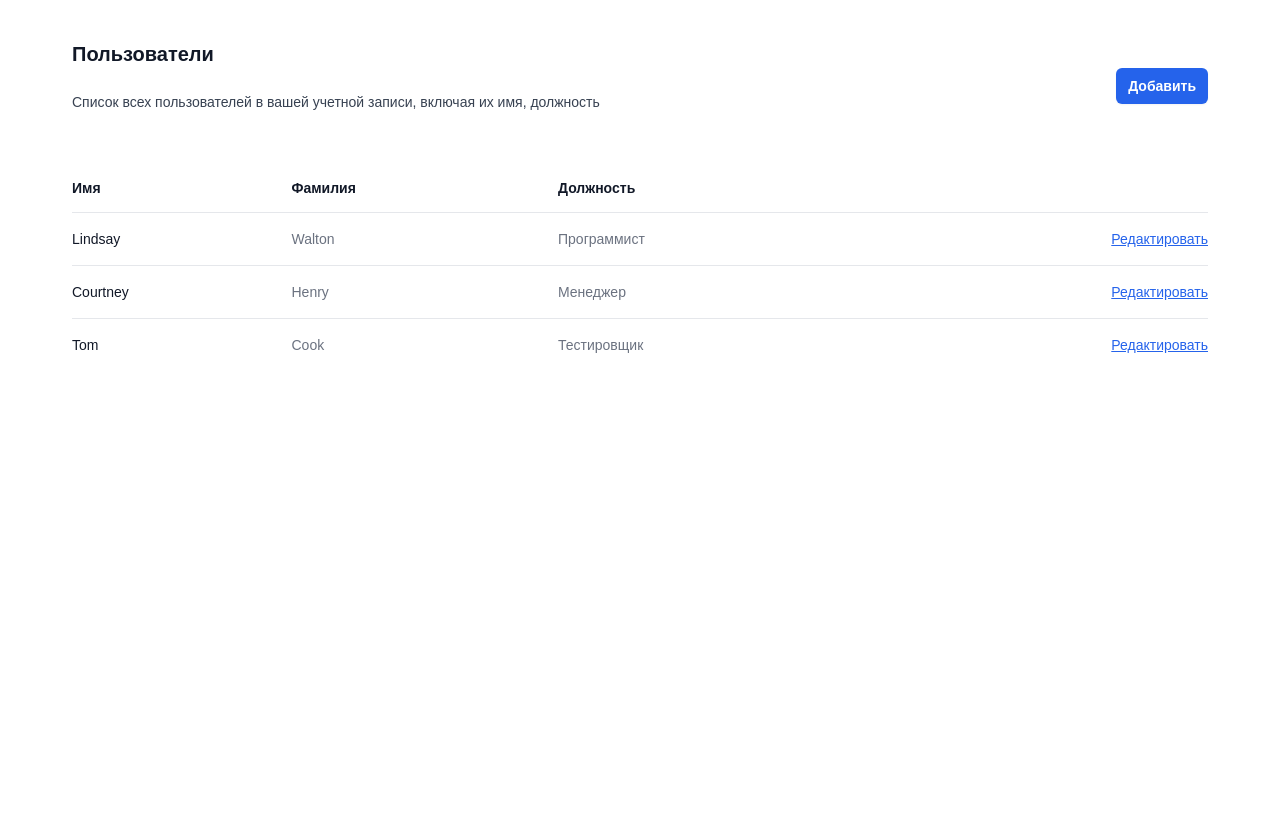
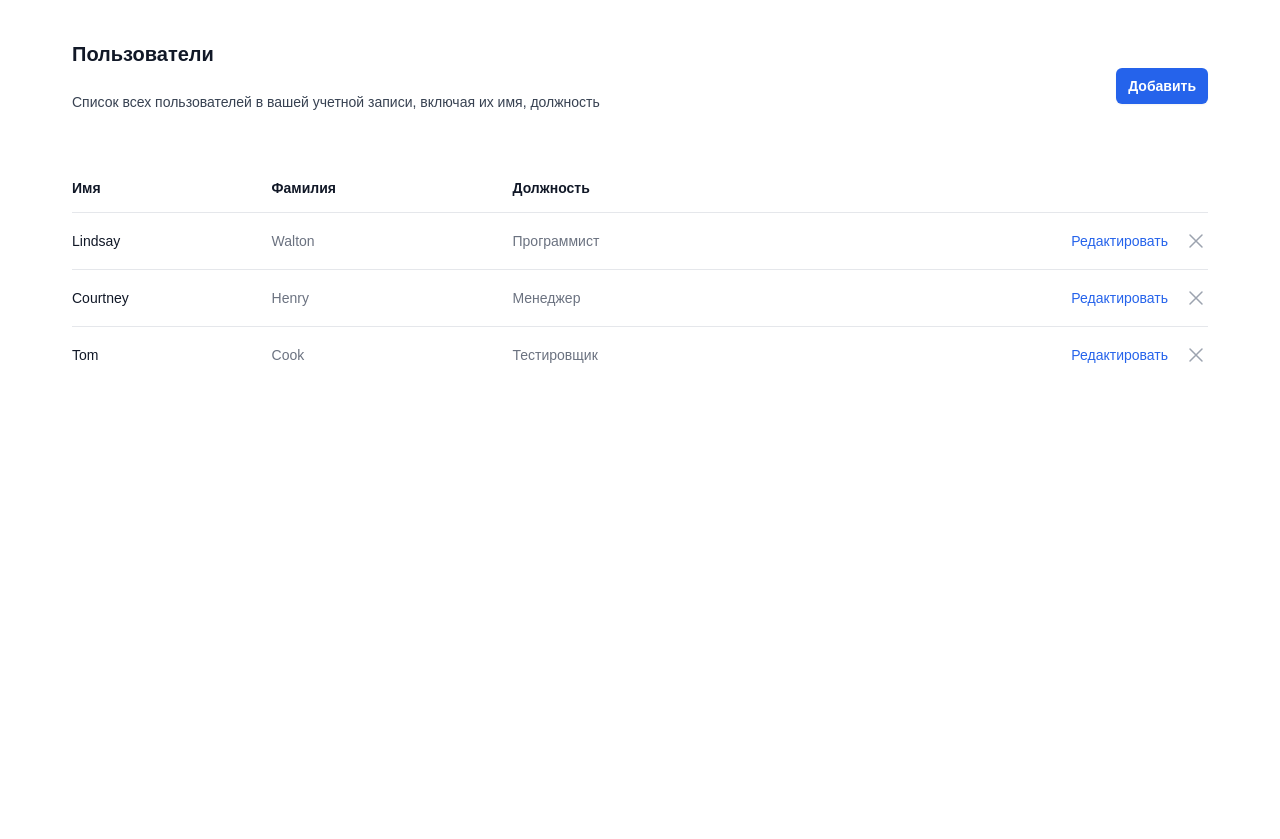
Before and after one commit to andxbes/Telenorma_AG, a PHP site: page / in a window 1280 px wide. Shown: the top 839 px of the page. Run offline with PHP 8.4, Linux system fonts and the light colour scheme; data comes from the database, SQL or seed files in the repository.

Commit message:
front end , implement  user actions, (add new , edit , delete)

```diff
--- a/public/index.php
+++ b/public/index.php
@@ -12,17 +12,19 @@
 </head>
 
 <body>
+    <div x-data="users_table()">
         <div class="container relative  min-h-screen m-auto my-3 sm:my-10 max-w-screen-desktop">
-        <div x-data="users_table()" id="user__list">
+            <div id="user__list">
                 <div class="px-6 lg:px-8">
                     <div class="sm:flex sm:items-center">
                         <div class="sm:flex-auto">
                             <h1 class="text-xl font-semibold text-gray-900">Пользователи</h1>
-                        <p class="mt-2 text-sm text-gray-700">Список всех пользователей в вашей учетной записи, включая
+                            <p class="mt-2 text-sm text-gray-700">Список всех пользователей в вашей учетной записи,
+                                включая
                                 их имя, должность</p>
                         </div>
                         <div class="mt-4 sm:mt-0 sm:ml-16 sm:flex-none">
-                        <button type="button"
+                            <button @click="add_new_user()" type="button"
                                 class="block rounded-md bg-blue-600 py-1.5 px-3 text-center text-sm font-semibold leading-6 text-white shadow-sm hover:bg-blue-500 focus-visible:outline focus-visible:outline-2 focus-visible:outline-offset-2 focus-visible:outline-blue-600">
                                 Добавить</button>
                         </div>
@@ -37,10 +39,12 @@
                                                 class="py-3.5 pl-6 pr-3 text-left text-sm font-semibold text-gray-900 sm:pl-0">
                                                 Имя</th>
                                             <th scope="col"
-                                            class="py-3.5 px-3 text-left text-sm font-semibold text-gray-900">Фамилия
+                                                class="py-3.5 px-3 text-left text-sm font-semibold text-gray-900">
+                                                Фамилия
                                             </th>
                                             <th scope="col"
-                                            class="py-3.5 px-3 text-left text-sm font-semibold text-gray-900">Должность
+                                                class="py-3.5 px-3 text-left text-sm font-semibold text-gray-900">
+                                                Должность
                                             </th>
 
                                             <th scope="col" class="relative py-3.5 pl-3 pr-6 sm:pr-0">
@@ -59,13 +63,28 @@
                                                         class="whitespace-nowrap py-4 px-3 text-sm text-gray-500">Walton
                                                     </td>
                                                     <td x-text="user.position"
-                                                    class="whitespace-nowrap py-4 px-3 text-sm text-gray-500">Front-end
+                                                        class="whitespace-nowrap py-4 px-3 text-sm text-gray-500">
+                                                        Front-end
                                                         Developer</td>
                                                     <td
                                                         class="relative whitespace-nowrap py-4 pl-3 pr-6 text-right text-sm font-medium sm:pr-0">
-                                                    <a href="#"
+                                                        <div class="inline-flex gap-4 items-end items-center self-end">
+                                                            <button @click="edit_user(user.id)"
                                                                 class="text-blue-600 hover:text-blue-900">Редактировать<span
-                                                            class="sr-only">, Lindsay Walton</span></a>
+                                                                    class="sr-only">, Lindsay Walton</span></button>
+
+                                                            <button type="button" @click="delete_user(user.id)"
+                                                                class="rounded-md bg-white text-gray-400 hover:text-gray-500 focus:outline-none focus:ring-2 focus:ring-blue-500 focus:ring-offset-2">
+                                                                <span class="sr-only">remove</span>
+                                                                <!-- Heroicon name: outline/x-mark -->
+                                                                <svg class="h-6 w-6" xmlns="http://www.w3.org/2000/svg"
+                                                                    fill="none" viewBox="0 0 24 24" stroke-width="1.5"
+                                                                    stroke="currentColor" aria-hidden="true">
+                                                                    <path stroke-linecap="round" stroke-linejoin="round"
+                                                                        d="M6 18L18 6M6 6l12 12" />
+                                                                </svg>
+                                                            </button>
+                                                        </div>
                                                     </td>
                                                 </tr>
 
@@ -82,7 +101,8 @@
             </div>
         </div>
 
-    <div x-cloak="" x-show="false" class="relative z-10" aria-labelledby="modal-title" role="dialog" aria-modal="true">
+        <div x-cloak="" @keydown.window.escape="form_params.show = false" x-show="form_params.show"
+            class="relative z-10" aria-labelledby="modal-title" role="dialog" aria-modal="true">
             <!--
     Background backdrop, show/hide based on modal state.
 
@@ -107,10 +127,10 @@
           From: "opacity-100 translate-y-0 sm:scale-100"
           To: "opacity-0 translate-y-4 sm:translate-y-0 sm:scale-95"
       -->
-                <div
+                    <div @click.away="form_params.show = false"
                         class="relative transform overflow-hidden rounded-lg bg-white px-4 pt-5 pb-4 text-left shadow-xl transition-all sm:my-8 sm:w-full sm:max-w-sm sm:p-6">
                         <div class="absolute top-0 right-0 hidden pt-4 pr-4 sm:block">
-                        <button type="button"
+                            <button type="button" @click="form_params.show = false;"
                                 class="rounded-md bg-white text-gray-400 hover:text-gray-500 focus:outline-none focus:ring-2 focus:ring-blue-500 focus:ring-offset-2">
                                 <span class="sr-only">Close</span>
                                 <!-- Heroicon name: outline/x-mark -->
@@ -120,8 +140,10 @@
                                 </svg>
                             </button>
                         </div>
-                    <form class="w-full max-w-lg mx-auto pt-5" action="" id="user_form">
-                        <div class="flex flex-wrap -mx-3 mb-6">
+                        <form x-data="user_form($el)" class="w-full max-w-lg mx-auto pt-5" action="" id="user_form">
+                            <div x-init="$watch('form_params.show', (value) => {set_user_data(form_params.user,form_params.method)} )"
+                                class="flex flex-wrap -mx-3 mb-6">
+                                <input type="hidden" name="user_id" x-model="user_id">
                                 <div class="w-full md:w-1/2 px-3 mb-6 md:mb-0">
                                     <label class="block uppercase tracking-wide text-gray-700 text-xs font-bold mb-2"
                                         for="grid-first-name">
@@ -129,7 +151,7 @@
                                     </label>
                                     <input
                                         class="appearance-none block w-full bg-gray-200 text-gray-700 border border-gray-200 rounded py-3 px-4 mb-3 leading-tight focus:outline-none focus:bg-white"
-                                    name="first_name" type="text" placeholder="Jane">
+                                        name="first_name" x-model="first_name" type="text" placeholder="Jane">
                                     <!-- <p class="text-red-500 text-xs italic">Please fill out this field.</p> -->
                                 </div>
                                 <div class="w-full md:w-1/2 px-3">
@@ -139,7 +161,7 @@
                                     </label>
                                     <input
                                         class="appearance-none block w-full bg-gray-200 text-gray-700 border border-gray-200 rounded py-3 px-4 leading-tight focus:outline-none focus:bg-white focus:border-gray-500"
-                                    type="text" placeholder="Doe" name="last_name">
+                                        type="text" placeholder="Doe" name="last_name" x-model="last_name">
                                 </div>
                             </div>
                             <div class="flex flex-wrap -mx-3 mb-6">
@@ -149,12 +171,12 @@
                                         Должность
                                     </label>
                                     <div class="relative">
-                                    <select name="position"
+                                        <select name="position" x-model="position"
                                             class="block appearance-none w-full bg-gray-200 border border-gray-200 text-gray-700 bg-none py-3 px-4 pr-8 rounded leading-tight focus:outline-none focus:bg-white focus:border-gray-500">
-                                        <!-- TODO по хорошему бы вывести из базы -->
-                                        <option value="1">Программист</option>
-                                        <option value="2">Менеджер</option>
-                                        <option value="3">Тестировщик</option>
+                                            <option value="">Сделайте выбор</option>
+                                            <option value="Программист">Программист</option>
+                                            <option value="Менеджер">Менеджер</option>
+                                            <option value="Тестировщик">Тестировщик</option>
                                         </select>
                                         <div
                                             class="pointer-events-none absolute inset-y-0 right-0 flex items-center px-2 text-gray-700">
@@ -176,6 +198,7 @@
                 </div>
             </div>
         </div>
+    </div>
     <script defer src="./build/js/app.js"></script>
 </body>
 
```
Also changed, not shown: public/assets/js/app.js, public/assets/js/components/user_form.js, public/assets/js/components/users_table.js, public/build/css/style.css, public/build/js/app.js. Lines whose indentation alone changed are shown as unchanged.
